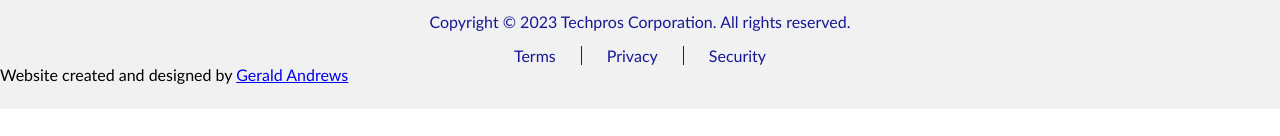
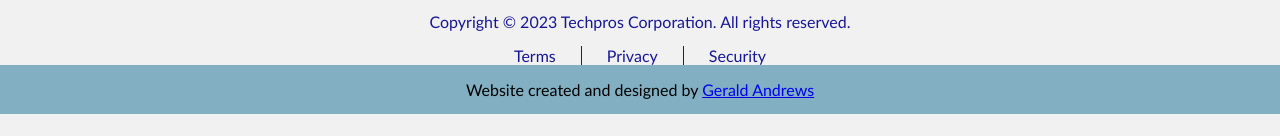
Before and after one commit to geraldandrews/Techpros-Website, a plain HTML site: page index.html in a window 1280 px wide. Shown: the part 5264-5400 px from the top of the page. Before the commit the page ends 5373 px from the top, so only its background shows below. Drawn offline with Linux system fonts and the light colour scheme.

Commit message:
Update style.css

```diff
--- a/style.css
+++ b/style.css
@@ -1280,6 +1280,15 @@ footer .terms p:nth-child(3){
     border-right: none;
 }
 
+footer .designer {
+    background: #82afc2;
+    padding: 15px 0;
+}
+
+footer .designer p {
+    text-align: center;
+}
+
 @media (max-width: 820px) {
     .business {
         width: 30%;
```
